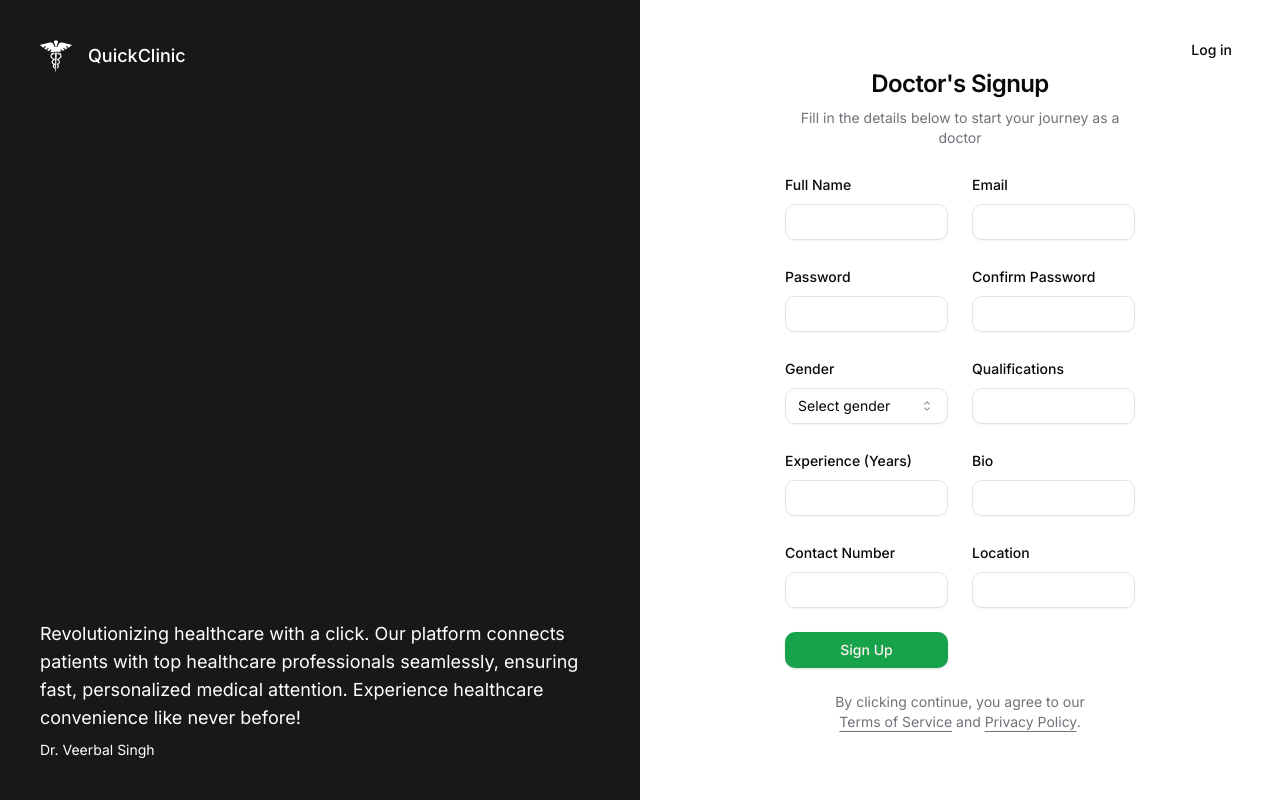
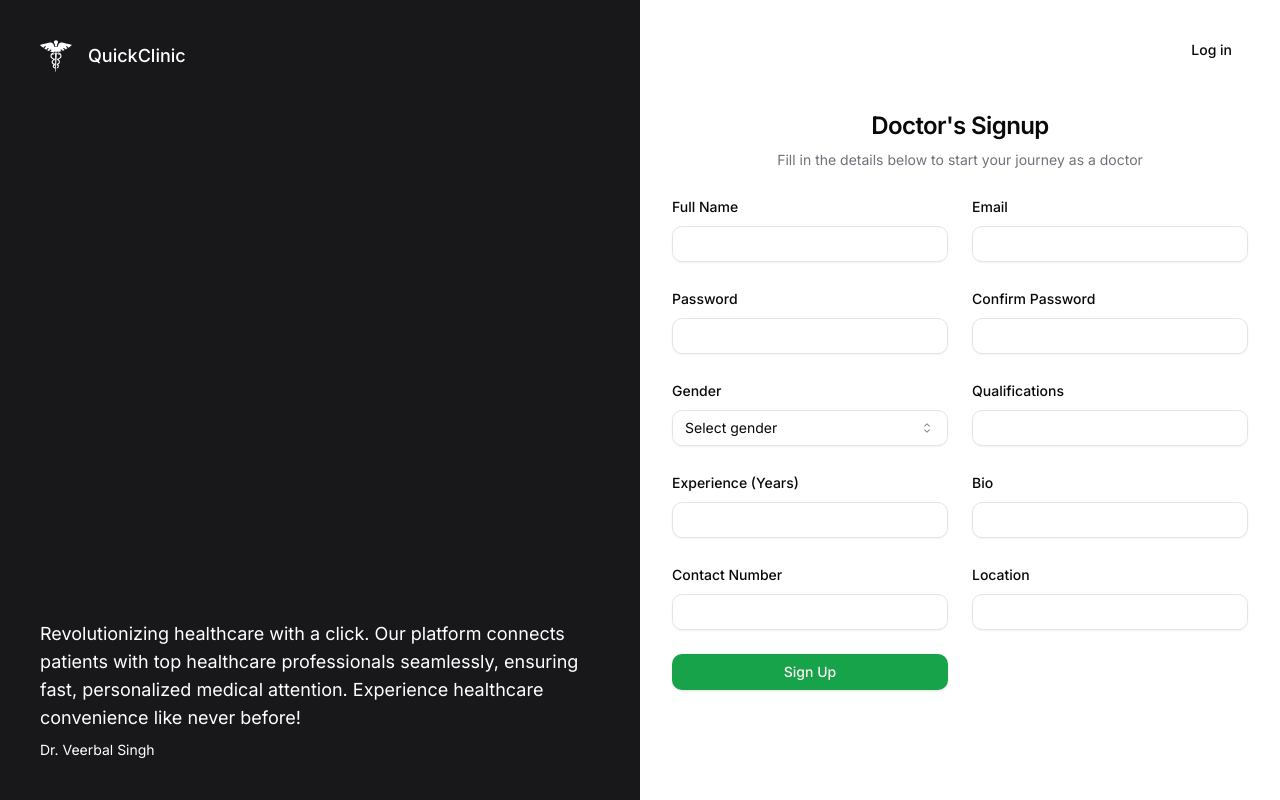
Before and after one commit to veerbal1/quick-clinic, a Next.js app: page /signup in a window 1280 px wide. Built offline with nearby package versions, Linux system fonts and the light colour scheme.

Commit message:
Update signup page layout - removed terms and condition text

```diff
--- a/app/(auth)/signup/page.tsx
+++ b/app/(auth)/signup/page.tsx
@@ -16,7 +16,7 @@ function SignUpPage() {
         Log in
       </Link>
       <div className="lg:p-8">
-        <div className="mx-auto flex w-full flex-col justify-center space-y-6 sm:w-[350px]">
+        <div className="mx-auto flex w-full flex-col justify-center">
           <div className="flex flex-col space-y-2 text-center">
             <h1 className="text-2xl font-semibold tracking-tight">
               Doctor&apos;s Signup
@@ -25,24 +25,8 @@ function SignUpPage() {
               Fill in the details below to start your journey as a doctor
             </p>
           </div>
+          <br />
           <SingupForm />
-          <p className="px-8 text-center text-sm text-muted-foreground">
-            By clicking continue, you agree to our{' '}
-            <Link
-              href="/terms"
-              className="underline underline-offset-4 hover:text-primary"
-            >
-              Terms of Service
-            </Link>{' '}
-            and{' '}
-            <Link
-              href="/privacy"
-              className="underline underline-offset-4 hover:text-primary"
-            >
-              Privacy Policy
-            </Link>
-            .
-          </p>
         </div>
       </div>
     </>
```
